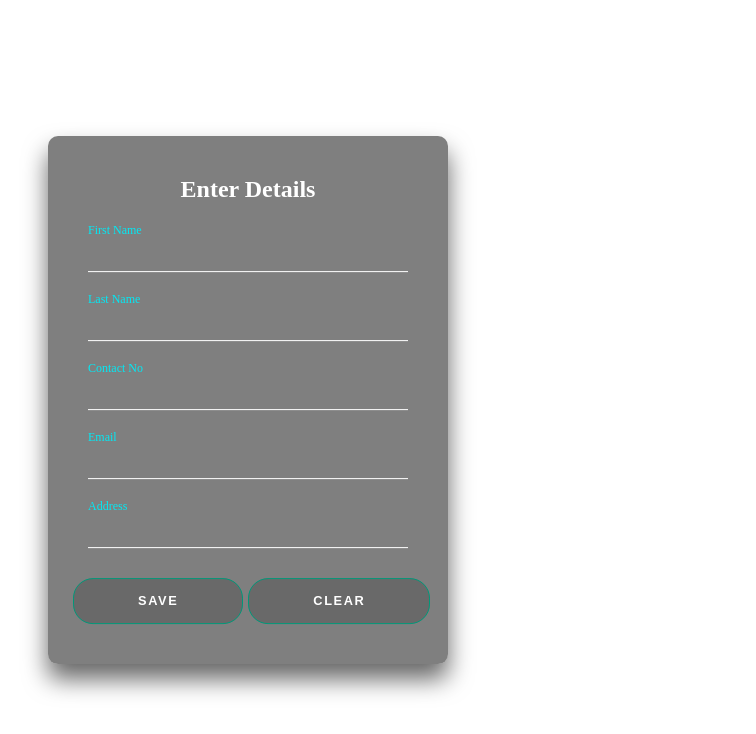
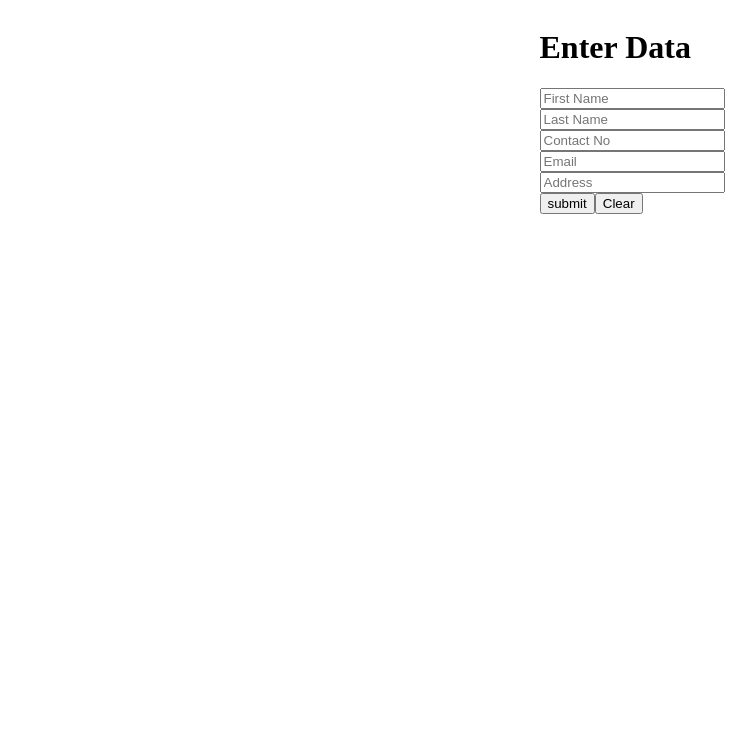
Before and after one commit to imsagar07/angularTaskForm, an Angular app: page / in a window 1280 px wide. Shown: the top 734 px of the page, without its empty margins (8-764 px from the left). Built offline with nearby package versions, Linux system fonts and the light colour scheme.

Commit message:
Update dynamic-form.component.html

```diff
--- a/src/app/dynamic-form/dynamic-form.component.html
+++ b/src/app/dynamic-form/dynamic-form.component.html
@@ -1,35 +1,42 @@
 
-<div class="mainDiv">
-    <div class="login-box">
-        <h2>Enter Details</h2>
+<div class="body" style="overflow-x: hidden;">
+  <div class="container-fluid">
+    <div class="row">
+      <div class="col-md-5 mt-5 text-center" style=" display: flex; justify-content: center; align-items: center;">
         <form [formGroup]="form" (ngSubmit)="saveData()">
-            <div *ngFor="let field of jsonData">
-                <div class="user-box">
-                    <input type="text" [formControlName]="field.ControlName">
-                    <label>{{ field.ControlName }}</label>
+        <div class="form ">
+          <h1 class="subtitle">Enter Data</h1>
+          <div class="input-container mt-3 mb-2" *ngFor="let field of jsonData">
+            <input id="firstname" class="input" type="text" placeholder="{{field.ControlName}}"  [formControlName]="field.ControlName">
           </div>
-
+          <div class="d-flex gap-1">
+            <button type="text" class="submit" type="submit">submit</button>
+            <button type="text" class="submit" (click)="clearForm()">Clear</button>
           </div>
-            <div class="myBtns">
-                <button class="btn " type="submit">Save</button>
-                <button class="btn" type="button" (click)="clearForm()" style="margin-left: 5px;">Clear</button>
         </div>
       </form>
       </div>
-
-    <div class="tables" *ngIf="tableData.length">
+      <div class="col-md-7 mt-5 m-auto" style="overflow-x:scroll;" *ngIf="tableData.length">
+        <div class="container-fluid" style="margin: 0 20px;">
           <h2>User Data</h2>
-        <table class="content-table" >
+          <table class="table">
             <thead>
               <tr>
-                <th *ngFor="let header of tableHeaders">{{ header }}</th>
+                <th *ngFor="let header of tableHeaders" style="background-color: #009879;
+                     color: #ffffff;
+                     text-align: left;
+                     font-weight: bold;">{{ header }}</th>
               </tr>
             </thead>
             <tbody>
-              <tr class="active-row" *ngFor="let row of tableData">
+              <tr *ngFor="let row of tableData">
                 <td *ngFor="let header of tableHeaders">{{ row[header] }}</td>
               </tr>
             </tbody>
           </table>
         </div>
       </div>
+
+    </div>
+  </div>
+</div>
```
Lines whose indentation alone changed are shown as unchanged.
